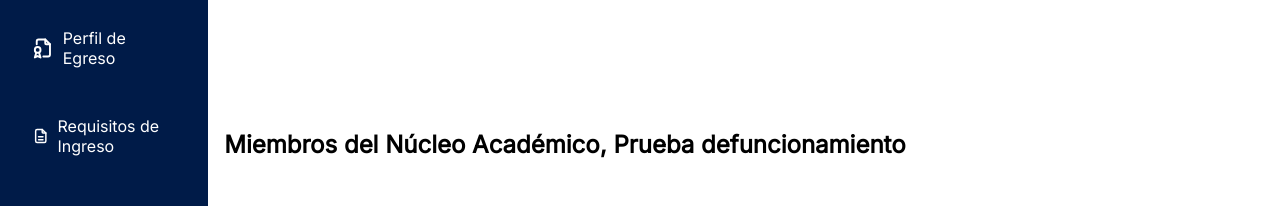
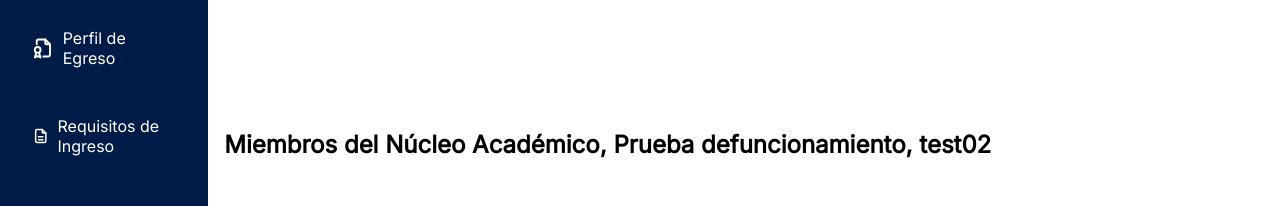
Before and after one commit to Daniel-Vargas-Tapia/maestria-mcoloin, a React (Vite) app: page / in a window 1280 px wide. Both pictures are taken after a click on the button "Nucleo Academico". Shown: the part 896-1102 px from the top of the page. Built offline with nearby package versions, Linux system fonts and the light colour scheme.

Commit message:
Prueba de nucleo academico2

```diff
--- a/src/pages/nucleo_academico.jsx
+++ b/src/pages/nucleo_academico.jsx
@@ -1,5 +1,5 @@
 export function NucleoAcademico () {
   return (
-    <h2>Miembros del Núcleo Académico, Prueba defuncionamiento</h2>
+    <h2>Miembros del Núcleo Académico, Prueba defuncionamiento, test02 </h2>
   )
 }
```
